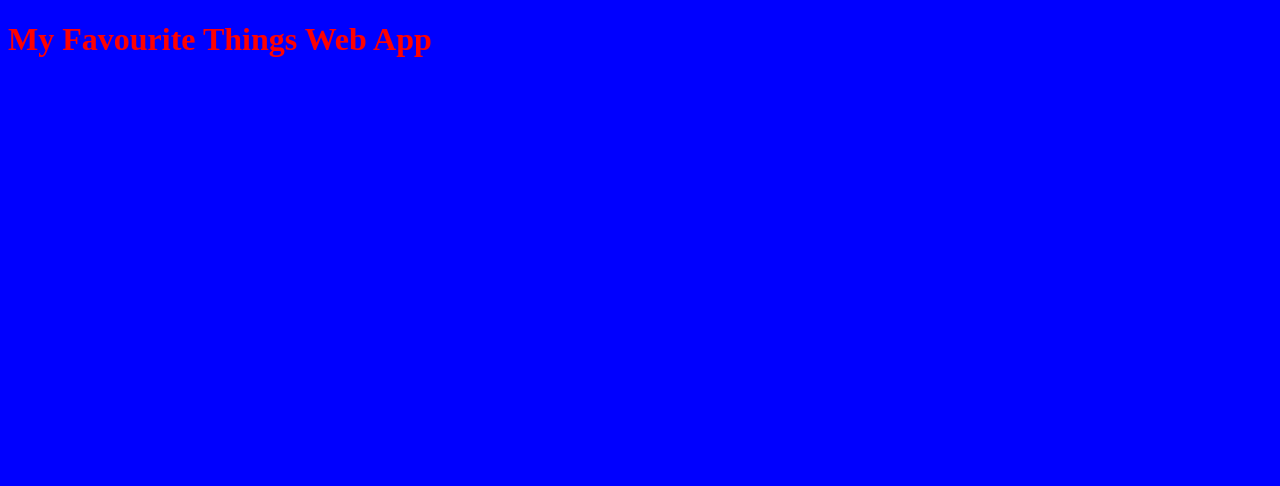
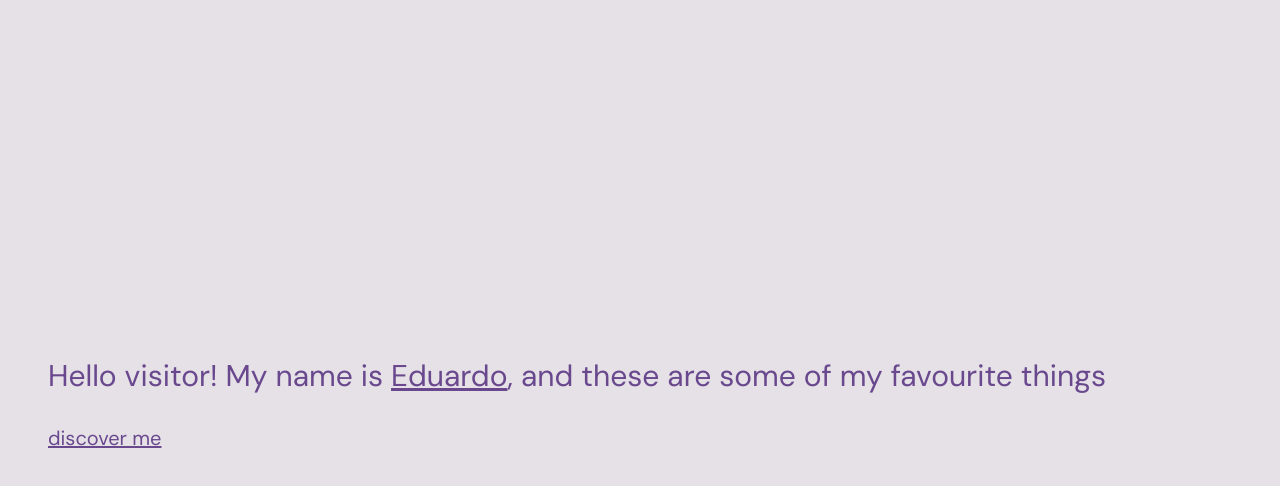
Before and after one commit to eduardoschlichting/schlichting_e_myFavouriteThings, a website: page index.html in a window 1280 px wide. Drawn offline with Linux system fonts and the light colour scheme.

Commit message:
Base Styles Applied

```diff
--- a/index.html
+++ b/index.html
@@ -5,11 +5,20 @@
     <meta http-equiv="X-UA-Compatible" content="IE=edge">
     <meta name="viewport" content="width=device-width, initial-scale=1.0">
     <link rel="stylesheet" href="css/main.css">
-    <title>My Favourite Things Aoo</title>
+    <link rel="preconnect" href="https://fonts.googleapis.com">
+    <link rel="preconnect" href="https://fonts.gstatic.com" crossorigin>
+    <link href="https://fonts.googleapis.com/css2?family=DM+Sans:ital,wght@0,400;0,500;0,700;1,400;1,500;1,700&display=swap" rel="stylesheet">
+
+    <title>My Favourite Things App</title>
 </head>
 <body>
     <main>
-        <h1 class="title">My Favourite Things Web App</h1>
+        <section class="home-splash">
+
+                <h2 class="shome-splash__title">Hello visitor! My name is <span>Eduardo</span>, and these are some of my favourite things</h2>
+
+                <a href="#">discover me</a>
+        </section>
     </main>
 </body>
 </html>
--- a/sass/main.scss
+++ b/sass/main.scss
@@ -1,7 +1,18 @@
+@import 'modules/reset';
+@import 'modules/vars';
+@import 'modules/splash';
+
 body {
-    background-color: blue;
+    height: 100vh;
+    width: 100%;
+    display: flex;
+    align-items: center;
+
+    background-color: $light-white;
+    font-family: $main-type;
+    color: $purple;
 }
 
-h1 {
-    color: red;
+main {
+    margin: 0 3em;
 }
--- /dev/null
+++ b/sass/modules/_reset.scss
@@ -0,0 +1,43 @@
+html, body, div, span, applet, object, iframe,
+h1, h2, h3, h4, h5, h6, p, blockquote, pre,
+a, abbr, acronym, address, big, cite, code,
+del, dfn, em, img, ins, kbd, q, s, samp,
+small, strike, strong, sub, sup, tt, var,
+b, u, i, center,
+dl, dt, dd, ol, ul, li,
+fieldset, form, label, legend,
+table, caption, tbody, tfoot, thead, tr, th, td,
+article, aside, canvas, details, embed,
+figure, figcaption, footer, header, hgroup,
+menu, nav, output, ruby, section, summary,
+time, mark, audio, video {
+	margin: 0;
+	padding: 0;
+	border: 0;
+	font-size: 100%;
+	font: inherit;
+	vertical-align: baseline;
+}
+/* HTML5 display-role reset for older browsers */
+article, aside, details, figcaption, figure,
+footer, header, hgroup, menu, nav, section {
+	display: block;
+}
+body {
+	line-height: 1;
+}
+ol, ul {
+	list-style: none;
+}
+blockquote, q {
+	quotes: none;
+}
+blockquote:before, blockquote:after,
+q:before, q:after {
+	content: '';
+	content: none;
+}
+table {
+	border-collapse: collapse;
+	border-spacing: 0;
+}
--- /dev/null
+++ b/sass/modules/_splash.scss
@@ -0,0 +1,7 @@
+.home-splash {
+    padding: 0 3em 0 0;
+
+    h2 {
+        padding-bottom: 1em;
+    }
+}
--- /dev/null
+++ b/sass/modules/_vars.scss
@@ -0,0 +1,32 @@
+// Colours
+
+$purple: #69488e;
+$light-white: #e5e1e6;
+
+// Typography
+$main-type: 'DM Sans', sans-serif;
+// Mobile first
+
+$title-mobile: 1.875rem;
+$link-mobile: 1.25rem;
+
+h2 {
+    font-size: $title-mobile;
+    font-weight: 400;
+    line-height: 1.5em;
+
+}
+
+// miscellaneous
+
+a {
+    color: inherit;
+    font-size: $link-mobile;
+}
+
+span { text-decoration: underline; }
+
+// Helper classes
+
+.hidden { display: none; }
+.show { display: block; }
```
Also changed, not shown: css/main.css.
